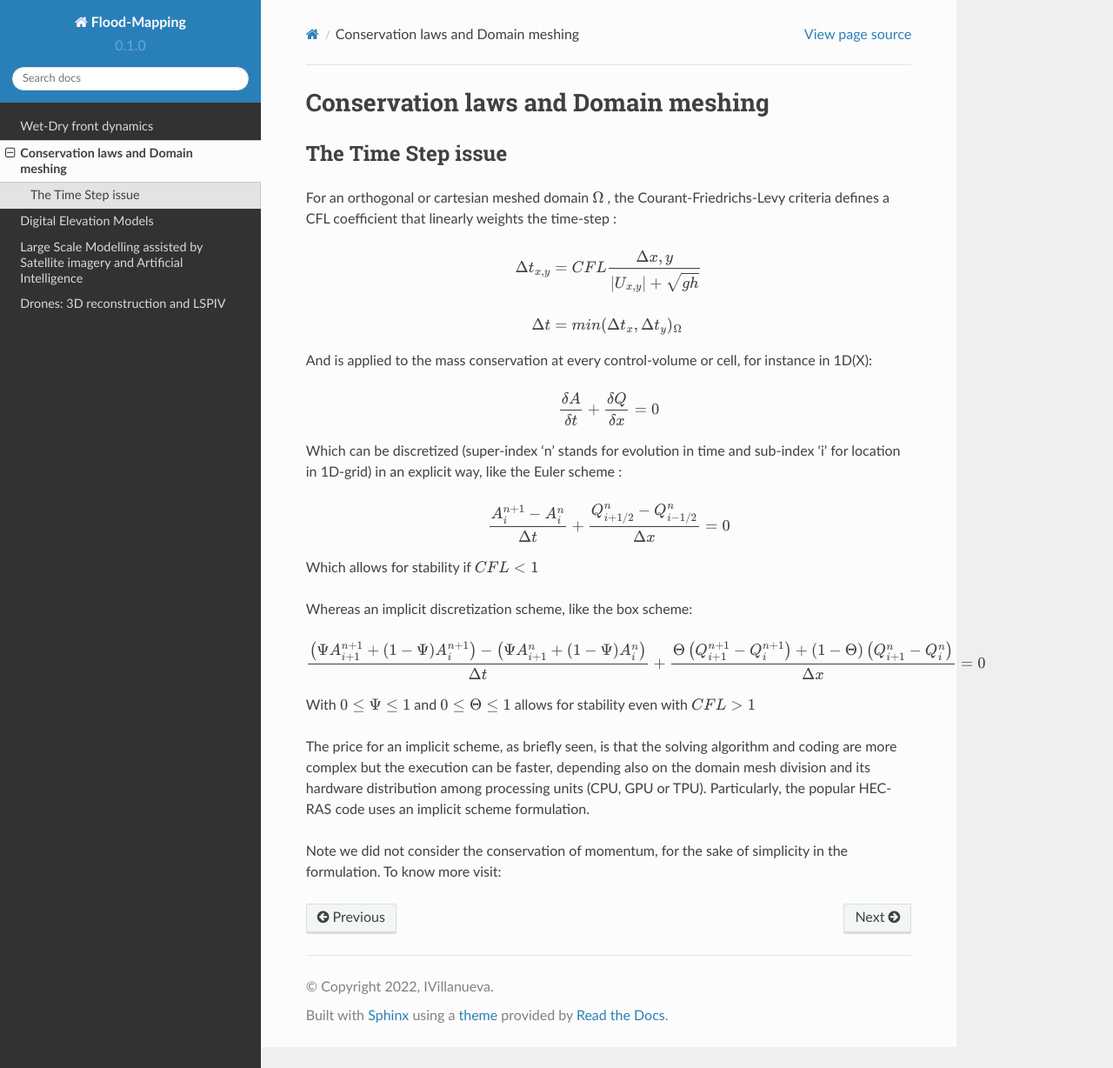
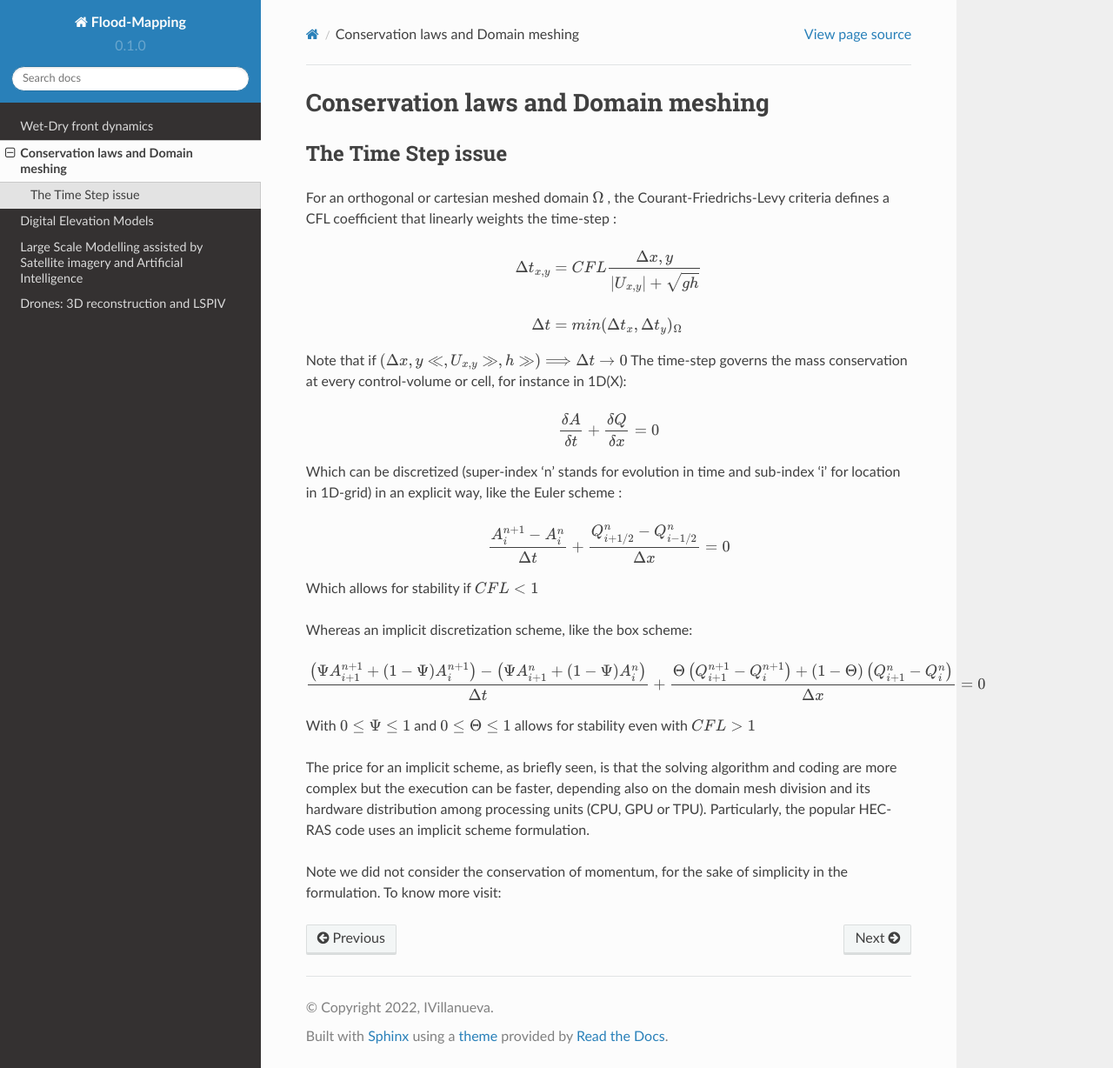
Before and after one commit to ivillamadrid/FloodMapping, a Sphinx documentation site: the page built from docs/source/claws.rst, in a window 1280 px wide and 1228 px high. Shown: the whole window at 87% size. Built offline with Sphinx 7.4.7 and the Read the Docs theme 2.0.0, drawn with Linux system fonts in a browser that asks for light colours.

Commit message:
Update claws.rst

```diff
--- a/docs/source/claws.rst
+++ b/docs/source/claws.rst
@@ -13,7 +13,8 @@ For an orthogonal or cartesian meshed domain  :math:`\Omega` , the Courant-Fried
  \\
   \Delta t &= min(\Delta t_x, \Delta t_y)_{\Omega}
 
-And is applied to the mass conservation at every control-volume or cell, for instance in 1D(X):
+Note that if :math:`(\Delta {x, y}\ll, U_{x, y}\gg, h\gg )\Longrightarrow \Delta t \rightarrow 0`
+The time-step governs the mass conservation at every control-volume or cell, for instance in 1D(X):
 
 .. math::
 
```
